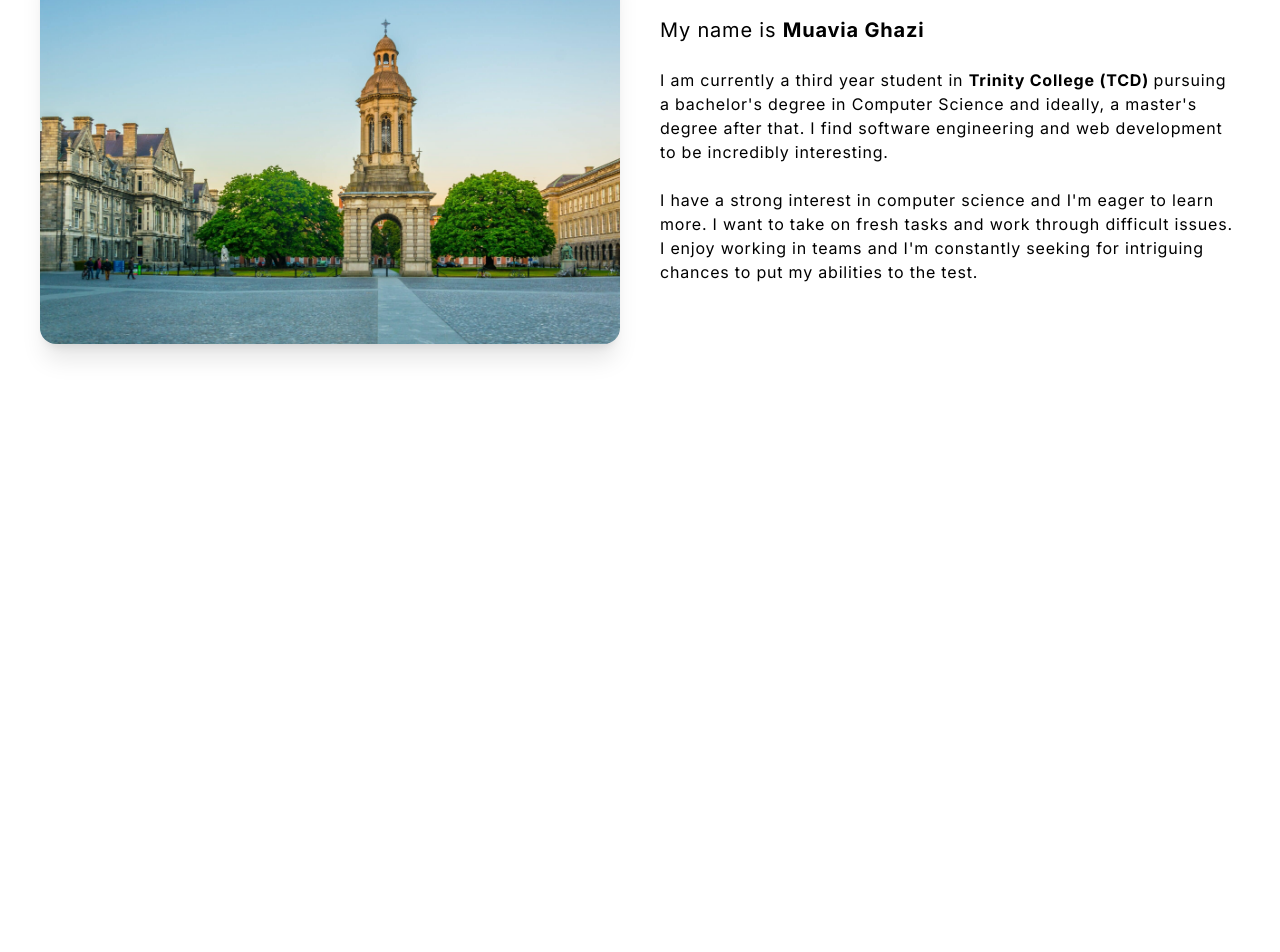
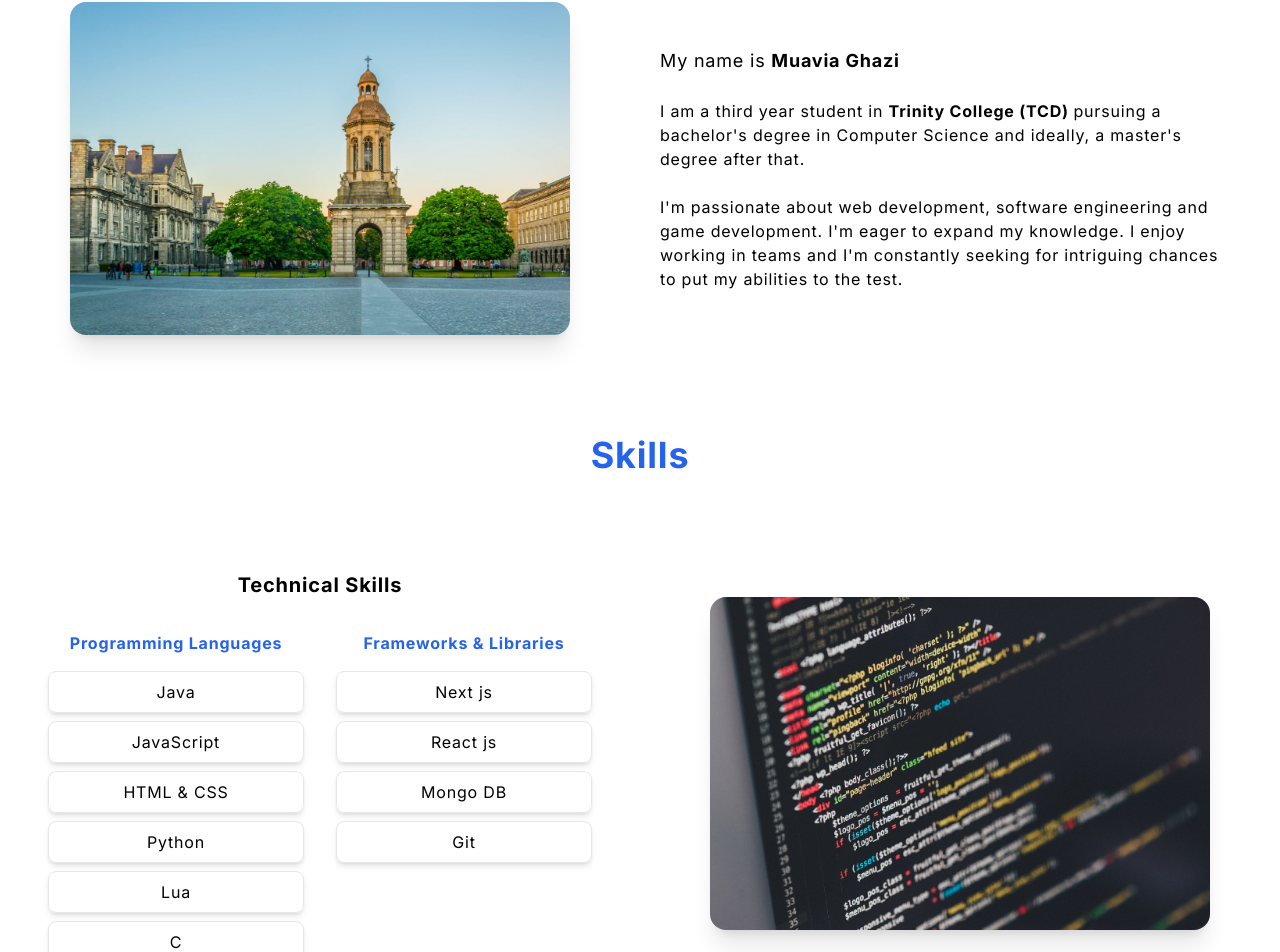
Before and after one commit to MauvG/portfolio-website, a Next.js app: page / in a window 1280 px wide. Shown: the part 797-1749 px from the top of the page. Before the commit the page ends 1181 px from the top, so only its background shows below. Built offline with nearby package versions, Linux system fonts and the light colour scheme.

Commit message:
Added skills section

```diff
--- a/app/page.js
+++ b/app/page.js
@@ -1,11 +1,13 @@
 import About from "@/components/About";
 import Home from "@/components/Home";
+import Skills from "@/components/Skills";
 
 const page = () => {
   return (
     <div>
       <Home />
       <About />
+      <Skills />
     </div>
   );
 };
--- a/components/About.jsx
+++ b/components/About.jsx
@@ -3,7 +3,7 @@ import Image from "next/image";
 const About = () => {
   return (
     <div>
-      <h1 className="text-4xl font-bold text-blue-600 text-center m-10">
+      <h1 className="text-4xl font-bold text-blue-600 text-center m-20">
         About Me
       </h1>
 
@@ -13,36 +13,35 @@ const About = () => {
           <Image
             src="/College.jpeg"
             alt="Trinity College"
-            width={1000}
-            height={1000}
+            width={500}
+            height={500}
             priority
-            className="rounded-2xl shadow-xl"
+            className="rounded-2xl shadow-xl ml-auto mr-auto "
           />
         </div>
-        <div className="flex-1 m-5">
-          <h1 className="text-xl">
+        <div className="flex-1 m-10">
+          <h1 className="text-lg">
             My name is <span className="font-bold">Muavia Ghazi</span>
           </h1>
           <br />
           <p>
-            I am currently a third year student in{" "}
+            I am a third year student in{" "}
             <span className="font-bold">Trinity College (TCD) </span>
             pursuing a bachelor's degree in Computer Science and ideally, a
-            master's degree after that. I find software engineering and web
-            development to be incredibly interesting.
+            master's degree after that.
           </p>
           <br />
           <p>
-            I have a strong interest in computer science and I'm eager to learn
-            more. I want to take on fresh tasks and work through difficult
-            issues. I enjoy working in teams and I'm constantly seeking for
-            intriguing chances to put my abilities to the test.
+            I'm passionate about web development, software engineering and game
+            development. I'm eager to expand my knowledge. I enjoy working in
+            teams and I'm constantly seeking for intriguing chances to put my
+            abilities to the test.
           </p>
         </div>
       </div>
 
       {/* Mobile */}
-      <div className="md:hidden flex flex-col justify-center m-5 items-center text-center">
+      <div className="md:hidden flex flex-col justify-center m-5 items-center text-center text-sm">
         <div className="flex-1 m-5 resize-none">
           <Image
             src="/College.jpeg"
@@ -62,8 +61,14 @@ const About = () => {
             I am currently a third year student in{" "}
             <span className="font-bold">Trinity College (TCD) </span>
             pursuing a bachelor's degree in Computer Science and ideally, a
-            master's degree after that. I find software engineering and web
-            development to be incredibly interesting.
+            master's degree after that.
+          </p>
+          <br />
+          <p>
+            I'm passionate about web development, software engineering and game
+            development. I'm eager to expand my knowledge. I enjoy working in
+            teams and I'm constantly seeking for intriguing chances to put my
+            abilities to the test.
           </p>
         </div>
       </div>
--- a/components/Home.jsx
+++ b/components/Home.jsx
@@ -3,7 +3,7 @@ import Image from "next/image";
 
 const Home = () => {
   return (
-    <div className="">
+    <div className="mb-40">
       {/* Desktop */}
       <div className="sm:flex hidden items-center justify-center m-20">
         <div className="text-5xl font-bold">
@@ -59,7 +59,7 @@ const Home = () => {
         </div>
       </div>
 
-      <div className="text-center m-10 animate-bounce text-blue-600">
+      <div className="sm:block hidden absolute left-[50%] translate-x-[-50%]  bottom-10 border-2 rounded-full p-1 border-blue-600 animate-bounce text-blue-600">
         <ArrowDownward fontSize="large" />
       </div>
     </div>
--- /dev/null
+++ b/components/Skills.jsx
@@ -0,0 +1,66 @@
+import { Javascript } from "@mui/icons-material";
+import Image from "next/image";
+
+const Skills = () => {
+  return (
+    <div>
+      <h1 className="text-4xl font-bold text-blue-600 text-center m-20">
+        Skills
+      </h1>
+
+      <div className="flex text-center items-center">
+        <div className="flex-1">
+          <h1 className="text-xl font-bold m-4">Technical Skills</h1>
+          <div className="flex gap-4">
+            <div className="flex-1 ml-10">
+              <h1 className="text-blue-600 font-bold m-4">
+                Programming Languages
+              </h1>
+              <ul>
+                <li className="rounded-lg p-2 m-2 shadow-md border">Java</li>
+                <li className="rounded-lg p-2 m-2 shadow-md border">
+                  JavaScript
+                </li>
+                <li className="rounded-lg p-2 m-2 shadow-md border">
+                  HTML & CSS
+                </li>
+                <li className="rounded-lg p-2 m-2 shadow-md border">Python</li>
+                <li className="rounded-lg p-2 m-2 shadow-md border">Lua</li>
+                <li className="rounded-lg p-2 m-2 shadow-md border">C</li>
+              </ul>
+            </div>
+
+            <div className="flex-1 mr-10">
+              <h1 className="text-center text-blue-600 font-bold m-4">
+                Frameworks & Libraries
+              </h1>
+
+              <ul>
+                <li className="rounded-lg p-2 m-2 shadow-md border">Next js</li>
+                <li className="rounded-lg p-2 m-2 shadow-md border">
+                  React js
+                </li>
+                <li className="rounded-lg p-2 m-2 shadow-md border">
+                  Mongo DB
+                </li>
+                <li className="rounded-lg p-2 m-2 shadow-md border">Git</li>
+              </ul>
+            </div>
+          </div>
+        </div>
+        <div className="flex-1">
+          <Image
+            src="/Skills.jpg"
+            alt="skills"
+            width={500}
+            height={500}
+            priority
+            className="rounded-2xl shadow-xl m-auto "
+          />
+        </div>
+      </div>
+    </div>
+  );
+};
+
+export default Skills;
```
Also changed, not shown: public/Skills.jpg (added).
